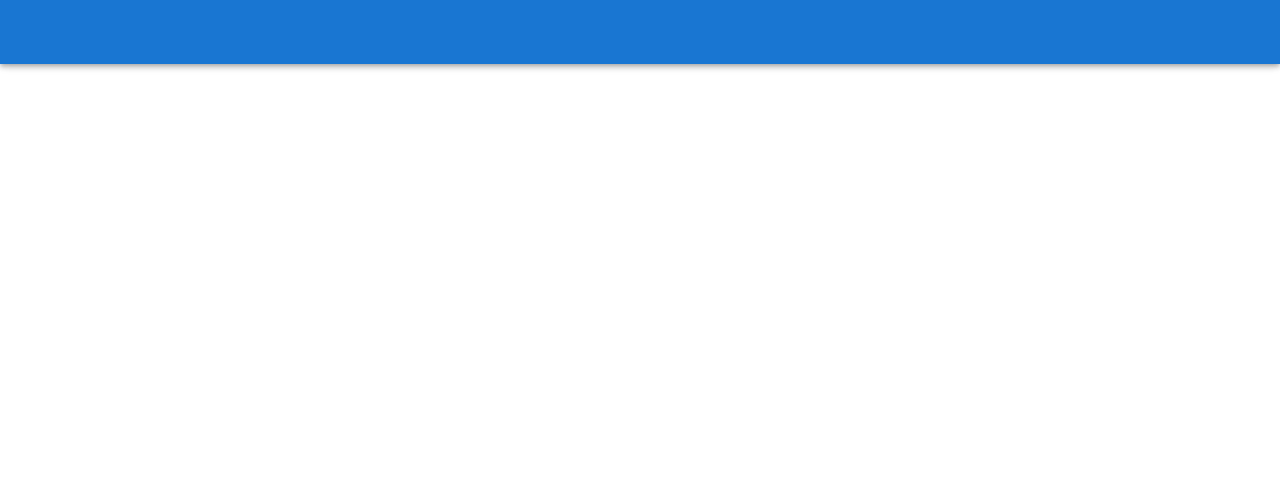
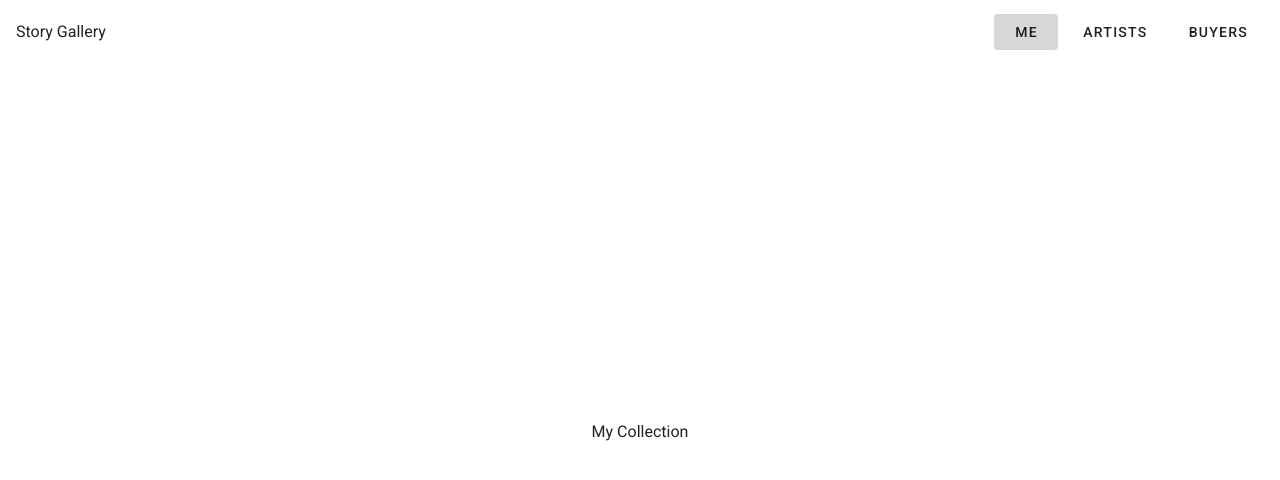
Before and after one commit to GianPaoloBuffo/project-jade, a Vue app: page /me in a window 1280 px wide. Shown: the top 480 px of the page. Built offline with nearby package versions, Linux system fonts and the light colour scheme.

Commit message:
Add views for user profile, artists and buyers

```diff
--- a/src/App.vue
+++ b/src/App.vue
@@ -2,21 +2,29 @@
   <v-app>
     <v-app-bar
       app
-      color="primary"
-      dark
+      color="white"
+      elevate-on-scroll
     >
+      <div class="d-flex align-center">
+        Story Gallery
+      </div>
+
+      <v-spacer></v-spacer>
+
+      <app-navigation></app-navigation>
     </v-app-bar>
 
     <v-content>
+      <router-view></router-view>
     </v-content>
   </v-app>
 </template>
 
 <script>
+import AppNavigation from '@/components/AppNavigation.vue';
+
 export default {
   name: 'App',
-  data: () => ({
-    //
-  }),
+  components: { AppNavigation },
 };
 </script>
--- /dev/null
+++ b/src/components/AppNavigation.vue
@@ -0,0 +1,30 @@
+<template>
+  <div>
+    <v-btn
+      text
+      class="mr-2"
+      :to="{ name: 'Profile' }"
+    >
+      <span>Me</span>
+    </v-btn>
+    <v-btn
+      text
+      class="mr-2"
+      :to="{ name: 'Artists' }"
+    >
+      <span>Artists</span>
+    </v-btn>
+    <v-btn
+      text
+      :to="{ name: 'Buyers' }"
+    >
+      <span>Buyers</span>
+    </v-btn>
+  </div>
+</template>
+
+<script>
+export default {
+  name: 'AppNavigation',
+};
+</script>
--- a/src/router/index.js
+++ b/src/router/index.js
@@ -4,7 +4,21 @@ import VueRouter from 'vue-router';
 Vue.use(VueRouter);
 
 const routes = [
-
+  {
+    path: '/me',
+    name: 'Profile',
+    component: () => import(/* webpackChunkName: "profile" */ '@/views/Profile.vue'),
+  },
+  {
+    path: '/artists',
+    name: 'Artists',
+    component: () => import(/* webpackChunkName: "artists" */ '@/views/Artists.vue'),
+  },
+  {
+    path: '/buyers',
+    name: 'Buyers',
+    component: () => import(/* webpackChunkName: "buyers" */ '@/views/Buyers.vue'),
+  },
 ];
 
 const router = new VueRouter({
--- /dev/null
+++ b/src/views/Artists.vue
@@ -0,0 +1,15 @@
+<template>
+  <v-container fill-height>
+    <v-row justify="center" align="center">
+      <v-col>
+        <div style="text-align: center">The Artists</div>
+      </v-col>
+    </v-row>
+  </v-container>
+</template>
+
+<script>
+export default {
+  name: 'Profile',
+};
+</script>
--- /dev/null
+++ b/src/views/Buyers.vue
@@ -0,0 +1,15 @@
+<template>
+  <v-container fill-height>
+    <v-row justify="center" align="center">
+      <v-col>
+        <div style="text-align: center">The Buyers</div>
+      </v-col>
+    </v-row>
+  </v-container>
+</template>
+
+<script>
+export default {
+  name: 'Buyers',
+};
+</script>
--- /dev/null
+++ b/src/views/Profile.vue
@@ -0,0 +1,15 @@
+<template>
+  <v-container fill-height>
+    <v-row justify="center" align="center">
+      <v-col>
+        <div style="text-align: center">My Collection</div>
+      </v-col>
+    </v-row>
+  </v-container>
+</template>
+
+<script>
+export default {
+  name: 'Profile',
+};
+</script>
```
